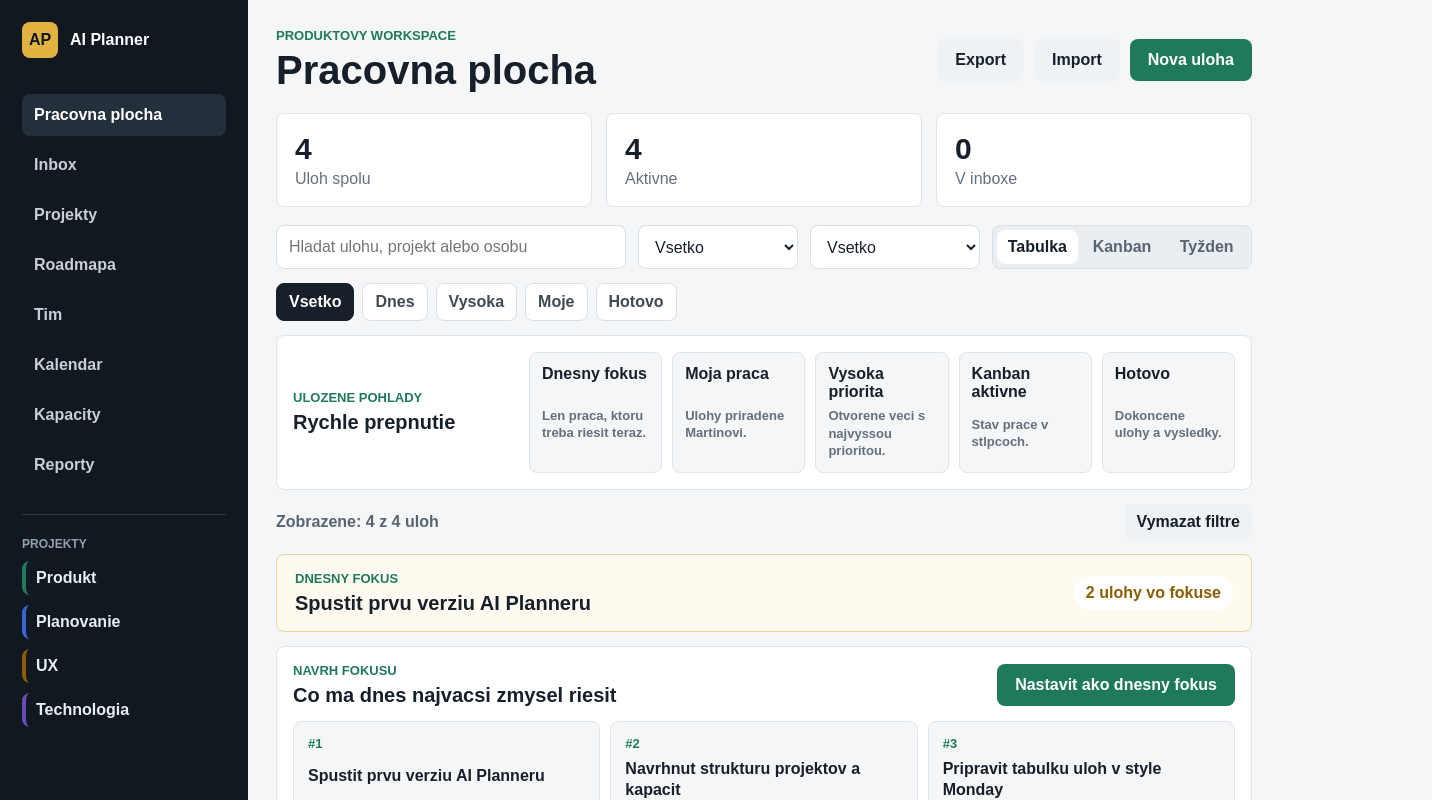
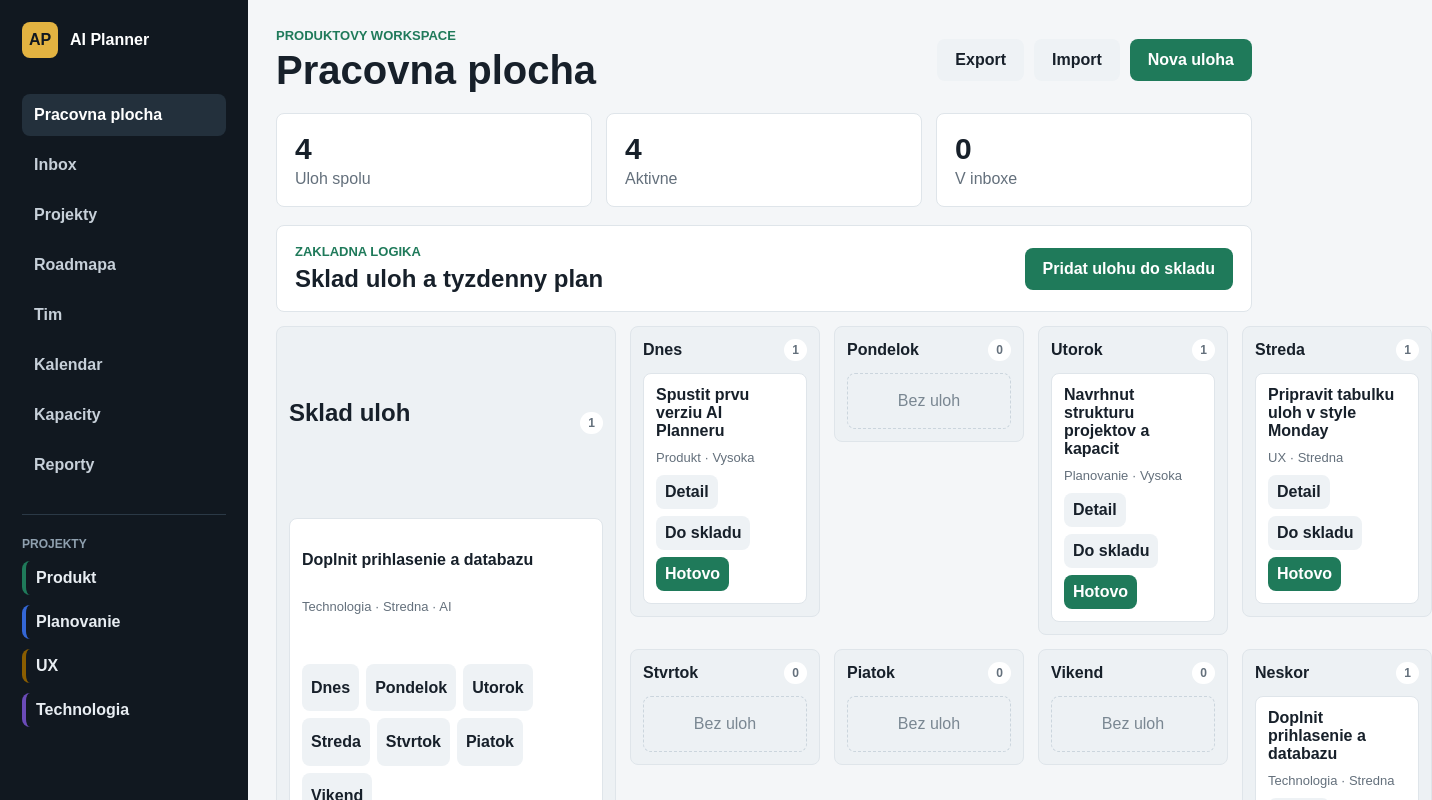
Before and after one commit to martinhavlik-sys/ai-planner, a Next.js app: page / in a window 1280 px wide. Shown: the top 800 px of the page, 1432 px wide, since content can reach past the window. Built offline with nearby package versions, Linux system fonts and the light colour scheme.

Commit message:
Add files via upload

```diff
--- a/app/globals.css
+++ b/app/globals.css
@@ -283,6 +283,96 @@ h2, p { margin-top: 0; }
   color: #64707c;
   font-size: 13px;
   font-style: normal;
+}
+
+.plannerHero {
+  align-items: center;
+  background: white;
+  border: 1px solid #dfe5ea;
+  border-radius: 8px;
+  display: flex;
+  gap: 18px;
+  justify-content: space-between;
+  margin-bottom: 14px;
+  padding: 18px;
+}
+
+.plannerHero h2 {
+  font-size: 24px;
+  margin: 0;
+}
+
+.corePlanner {
+  display: grid;
+  gap: 14px;
+  grid-template-columns: 340px minmax(0, 1fr);
+}
+
+.warehouse,
+.plannerDay {
+  background: #edf1f4;
+  border: 1px solid #dfe5ea;
+  border-radius: 8px;
+  display: grid;
+  gap: 12px;
+  align-self: start;
+  padding: 12px;
+}
+
+.warehouse {
+  min-height: 520px;
+}
+
+.plannerSectionHeader,
+.plannerDay h2 {
+  align-items: center;
+  display: flex;
+  font-size: 16px;
+  justify-content: space-between;
+  margin: 0;
+}
+
+.plannerSectionHeader span,
+.plannerDay h2 span {
+  background: white;
+  border-radius: 999px;
+  color: #64707c;
+  font-size: 12px;
+  font-weight: 800;
+  padding: 4px 8px;
+}
+
+.calendarBoard {
+  display: grid;
+  gap: 14px;
+  grid-template-columns: repeat(4, minmax(190px, 1fr));
+}
+
+.plannerTask {
+  background: white;
+  border: 1px solid #dfe5ea;
+  border-radius: 8px;
+  display: grid;
+  gap: 10px;
+  padding: 12px;
+}
+
+.plannerTask p {
+  color: #64707c;
+  font-size: 13px;
+  margin: 0;
+}
+
+.dayButtons,
+.plannerTaskActions {
+  display: flex;
+  flex-wrap: wrap;
+  gap: 7px;
+}
+
+.dayButtons button,
+.plannerTaskActions button {
+  padding: 8px 9px;
 }
 
 .templateStrip {
@@ -1267,6 +1357,8 @@ button:disabled {
   .stats, .toolbar, .formGrid, .screenGrid, .reportGrid, .capacityRow, .teamLayout, .memberCard, .roadmapLayout, .roadmap, .templateStrip, .templateStrip > div:last-child, .savedViews, .savedViews > div:last-child, .insightGrid, .inboxLayout, .projectForm, .projectActions { grid-template-columns: 1fr; }
   .capacityRow strong { text-align: left; }
   .filterSummary { align-items: stretch; display: grid; }
+  .plannerHero { align-items: stretch; display: grid; }
+  .corePlanner, .calendarBoard { grid-template-columns: 1fr; }
   .focusPlannerHeader { align-items: stretch; display: grid; }
   .focusCards { grid-template-columns: 1fr; }
   .focusStrip { align-items: stretch; display: grid; }
--- a/app/page.tsx
+++ b/app/page.tsx
@@ -53,6 +53,7 @@ const statuses: Status[] = ["Backlog", "Dnes", "Robi sa", "Caka", "Hotovo"];
 const priorities: Priority[] = ["Nizka", "Stredna", "Vysoka"];
 const screens: Screen[] = ["Pracovna plocha", "Inbox", "Projekty", "Roadmapa", "Tim", "Kalendar", "Kapacity", "Reporty"];
 const projectColors = ["#1f7a5a", "#3467d6", "#8a5d00", "#ad2f1e", "#6b4bb8"];
+const weekDays = ["Dnes", "Pondelok", "Utorok", "Streda", "Stvrtok", "Piatok", "Vikend", "Neskor"];
 
 type TeamMember = {
   id: number;
@@ -236,6 +237,10 @@ export default function Home() {
     return tasks.filter((task) => task.status === "Dnes" || task.due.toLowerCase().includes("dnes")).slice(0, 4);
   }, [tasks]);
 
+  const warehouseTasks = useMemo(() => {
+    return tasks.filter((task) => task.status !== "Hotovo" && (task.status === "Backlog" || task.due.toLowerCase().includes("neskor") || task.project === "Inbox"));
+  }, [tasks]);
+
   const suggestedFocus = useMemo(() => {
     const priorityWeight: Record<Priority, number> = { Vysoka: 3, Stredna: 2, Nizka: 1 };
     const statusWeight: Record<Status, number> = { Dnes: 5, "Robi sa": 4, Caka: 2, Backlog: 1, Hotovo: 0 };
@@ -354,6 +359,19 @@ export default function Home() {
   function updateTask(id: number, patch: Partial<Task>) {
     setTasks((current) => current.map((task) => (task.id === id ? { ...task, ...patch } : task)));
     setSelectedTask((current) => (current?.id === id ? { ...current, ...patch } : current));
+  }
+
+  function planTask(task: Task, day: string) {
+    updateTask(task.id, {
+      due: day,
+      status: day === "Neskor" ? "Backlog" : "Robi sa",
+      project: task.project === "Inbox" ? "Planovanie" : task.project,
+      activity: [`Naplanovane na ${day}`, ...task.activity]
+    });
+  }
+
+  function sendTaskToWarehouse(task: Task) {
+    updateTask(task.id, { due: "Neskor", status: "Backlog", activity: ["Vratene do skladu uloh", ...task.activity] });
   }
 
   function applySuggestedFocus() {
@@ -514,138 +532,49 @@ export default function Home() {
 
         {activeScreen === "Pracovna plocha" ? (
           <>
-          <section className="toolbar">
-            <input aria-label="Hladat ulohy" onChange={(event) => setQuery(event.target.value)} placeholder="Hladat ulohu, projekt alebo osobu" value={query} />
-            <select aria-label="Filtrovat status" onChange={(event) => setStatusFilter(event.target.value as Status | "Vsetko")} value={statusFilter}>
-              <option>Vsetko</option>
-              {statuses.map((status) => <option key={status}>{status}</option>)}
-            </select>
-            <select aria-label="Filtrovat projekt" onChange={(event) => setProjectFilter(event.target.value)} value={projectFilter}>
-              <option>Vsetko</option>
-              {projectNames.map((project) => <option key={project}>{project}</option>)}
-            </select>
-            <div className="viewSwitch" aria-label="Prepinanie zobrazenia">
-              <button className={view === "Tabulka" ? "selected" : ""} onClick={() => setView("Tabulka")}>Tabulka</button>
-              <button className={view === "Kanban" ? "selected" : ""} onClick={() => setView("Kanban")}>Kanban</button>
-              <button className={view === "Tyžden" ? "selected" : ""} onClick={() => setView("Tyžden")}>Tyžden</button>
-            </div>
+          <section className="plannerHero">
+            <div><p className="eyebrow">Zakladna logika</p><h2>Sklad uloh a tyzdenny plan</h2></div>
+            <button onClick={openNewTask}>Pridat ulohu do skladu</button>
           </section>
 
-          <section className="quickFilters">
-            {(["Vsetko", "Dnes", "Vysoka", "Moje", "Hotovo"] as QuickFilter[]).map((filter) => (
-              <button key={filter} className={quickFilter === filter ? "selected" : ""} onClick={() => setQuickFilter(filter)}>{filter}</button>
-            ))}
-          </section>
-
-          <section className="savedViews">
-            <div><p className="eyebrow">Ulozene pohlady</p><h2>Rychle prepnutie</h2></div>
-            <div>
-              {savedViews.map((savedView) => (
-                <button key={savedView.name} className="savedViewButton" onClick={() => applySavedView(savedView)}>
-                  <strong>{savedView.name}</strong>
-                  <span>{savedView.description}</span>
-                </button>
-              ))}
+          <section className="corePlanner">
+            <aside className="warehouse">
+              <div className="plannerSectionHeader"><h2>Sklad uloh</h2><span>{warehouseTasks.length}</span></div>
+              {warehouseTasks.map((task) => (
+                <article className="plannerTask" key={task.id}>
+                  <button className="taskName" onClick={() => setSelectedTask(task)}>{task.name}</button>
+                  <p>{task.project} · {task.priority} · {task.owner}</p>
+                  <div className="dayButtons">
+                    {weekDays.slice(0, 7).map((day) => <button key={day} className="ghost" onClick={() => planTask(task, day)}>{day}</button>)}
                   </div>
-          </section>
-
-          <section className="filterSummary">
-            <span>Zobrazene: {visibleTasks.length} z {tasks.length} uloh</span>
-            <button className="ghost" onClick={clearFilters}>Vymazat filtre</button>
-          </section>
-
-          <section className="focusStrip">
-            <div><p className="eyebrow">Dnesny fokus</p><h2>{focusTasks.length ? focusTasks[0].name : "Ziadna uloha na dnes"}</h2></div>
-            <span>{focusTasks.length} ulohy vo fokuse</span>
-          </section>
-
-          <section className="focusPlanner">
-            <div className="focusPlannerHeader">
-              <div><p className="eyebrow">Navrh fokusu</p><h2>Co ma dnes najvacsi zmysel riesit</h2></div>
-              <button onClick={applySuggestedFocus} disabled={suggestedFocus.length === 0}>Nastavit ako dnesny fokus</button>
-            </div>
-            <div className="focusCards">
-              {suggestedFocus.map((task, index) => (
-                <button key={task.id} className="focusCard" onClick={() => setSelectedTask(task)}>
-                  <span>#{index + 1}</span>
-                  <strong>{task.name}</strong>
-                  <em>{task.project} · {task.priority} · {task.status}</em>
-                </button>
-              ))}
-              {suggestedFocus.length === 0 ? <p className="emptyState">Nie je co navrhnut, vsetko je hotove.</p> : null}
-            </div>
-          </section>
-
-          <section className="templateStrip">
-            <div><p className="eyebrow">Rychle zalozenie</p><h2>Sablony uloh</h2></div>
-            <div>
-              {taskTemplates.map((template) => (
-                <button key={template.title} className="templateButton" onClick={() => openTemplate(template)}>
-                  <strong>{template.title}</strong>
-                  <span>{template.project} · {template.priority}</span>
-                </button>
-              ))}
-            </div>
-          </section>
-
-          {view === "Tabulka" ? (
-          <section className="board">
-            <div className="tableHeader"><span>Uloha</span><span>Projekt</span><span>Vlastnik</span><span>Status</span><span>Priorita</span><span>Termin</span><span>Akcie</span></div>
-            {visibleTasks.map((task) => (
-              <article className="taskRow" key={task.id}>
-                <button className="taskName" onClick={() => setSelectedTask(task)}>{task.name}</button>
-                <span>{task.project}</span><span>{task.owner}</span>
-                <select className={`statusSelect ${task.status.toLowerCase().replaceAll(" ", "-")}`} value={task.status} onChange={(event) => updateTask(task.id, { status: event.target.value as Status, activity: [`Status zmeneny na ${event.target.value}`, ...task.activity] })}>
-                  {statuses.map((status) => <option key={status}>{status}</option>)}
-                </select>
-                <select className={`prioritySelect ${task.priority.toLowerCase()}`} value={task.priority} onChange={(event) => updateTask(task.id, { priority: event.target.value as Priority, activity: [`Priorita zmenena na ${event.target.value}`, ...task.activity] })}>
-                  {priorities.map((priority) => <option key={priority}>{priority}</option>)}
-                </select>
-                <input value={task.due} onChange={(event) => updateTask(task.id, { due: event.target.value, activity: [`Termin zmeneny`, ...task.activity] })} />
-                <div className="rowActions"><button className="ghost" onClick={() => openEditTask(task)}>Edit</button><button className="ghost" onClick={() => duplicateTask(task)}>Kopia</button><button className="danger" onClick={() => deleteTask(task.id)}>Zmazat</button></div>
                 </article>
               ))}
-            {visibleTasks.length === 0 ? <p className="emptyState">Ziadne ulohy nevyhovuju filtru.</p> : null}
-          </section>
-          ) : view === "Kanban" ? (
-          <section className="kanban">
-            {statuses.map((status) => {
-              const columnTasks = visibleTasks.filter((task) => task.status === status);
+              {warehouseTasks.length === 0 ? <p className="emptyState">Sklad je prazdny. Nova uloha sa sem vie vratit cez Neskor.</p> : null}
+            </aside>
+
+            <section className="calendarBoard">
+              {weekDays.map((day) => {
+                const dayTasks = tasks.filter((task) => task.status !== "Hotovo" && task.due.toLowerCase().includes(day.toLowerCase()));
                 return (
-                <article className="column" key={status}>
-                  <h2>{status}<span>{columnTasks.length}</span></h2>
-                  {columnTasks.map((task) => (
-                    <button className="card" key={task.id} onClick={() => setSelectedTask(task)}>
-                      <strong>{task.name}</strong>
-                      <span>{task.project} · {task.owner}</span>
-                      <em>{task.priority} · {task.due}</em>
-                    </button>
-                  ))}
-                  {columnTasks.length === 0 ? <p className="columnEmpty">Zatial prazdne</p> : null}
-                </article>
-              );
-            })}
-          </section>
-          ) : (
-          <section className="weekPlan">
-            {["Dnes", "Utorok", "Streda", "Stvrtok", "Piatok", "Neskor"].map((day) => {
-              const dayTasks = visibleTasks.filter((task) => task.due.toLowerCase().includes(day.toLowerCase()) || (statuses.includes(day as Status) && task.status === day));
-              return (
-                <article className="dayPlan" key={day}>
+                  <article className="plannerDay" key={day}>
                     <h2>{day}<span>{dayTasks.length}</span></h2>
                     {dayTasks.map((task) => (
-                    <button className="card" key={task.id} onClick={() => setSelectedTask(task)}>
-                      <strong>{task.name}</strong>
-                      <span>{task.project} · {task.owner}</span>
-                      <em>{task.status} · {task.priority}</em>
-                    </button>
+                      <article className="plannerTask" key={task.id}>
+                        <button className="taskName" onClick={() => setSelectedTask(task)}>{task.name}</button>
+                        <p>{task.project} · {task.priority}</p>
+                        <div className="plannerTaskActions">
+                          <button className="ghost" onClick={() => setSelectedTask(task)}>Detail</button>
+                          <button className="ghost" onClick={() => sendTaskToWarehouse(task)}>Do skladu</button>
+                          <button onClick={() => updateTask(task.id, { status: "Hotovo", activity: ["Oznacene ako hotove", ...task.activity] })}>Hotovo</button>
+                        </div>
+                      </article>
                     ))}
                     {dayTasks.length === 0 ? <p className="columnEmpty">Bez uloh</p> : null}
                   </article>
                 );
               })}
             </section>
-          )}
+          </section>
           </>
         ) : null}
 
```
Lines whose indentation alone changed are shown as unchanged.
